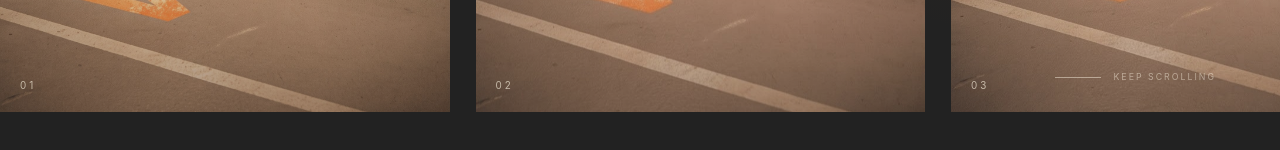
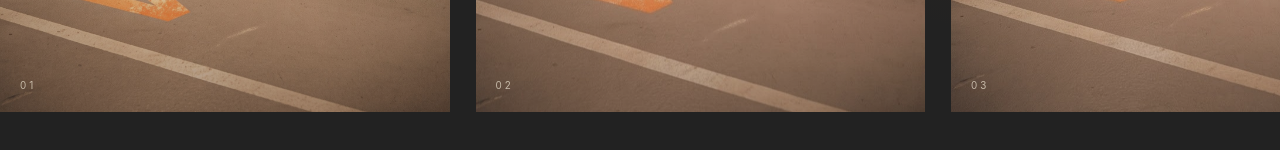
Before and after one commit to 7mud2007a/R3-car, a React app: page / in a window 1280 px wide. Shown: the part 2448-2598 px from the top of the page. Built offline with nearby package versions, Linux system fonts and the light colour scheme; the HTML template or start-up script is replaced by a standard one.

Commit message:
Remove KEEP SCROLLING label from gallery

```diff
--- a/src/components/CarGallery.jsx
+++ b/src/components/CarGallery.jsx
@@ -77,10 +77,6 @@ const CarGallery = () => {
           ))}
         </div>
 
-        <div className="car-gallery-hint" aria-hidden="true">
-          <span className="hint-line" />
-          <span>KEEP SCROLLING</span>
-        </div>
       </div>
     </section>
   );
```
